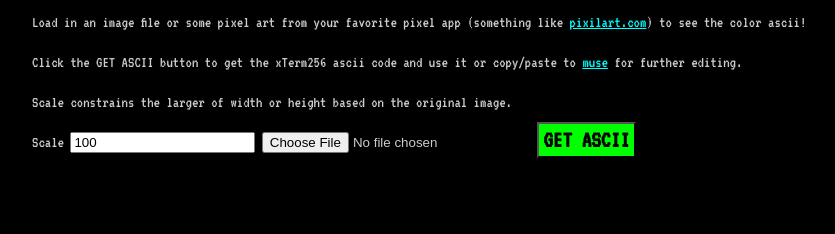
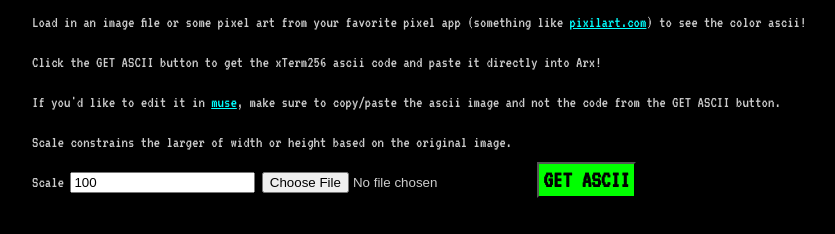
Before and after one commit to serverglitch/piscii, a website: page index.html in a window 1280 px wide. Shown: the part 62-296 px from the top of the page, without its empty margins (16-851 px from the left). Drawn offline with Linux system fonts and the light colour scheme.

Commit message:
updated instructions

```diff
--- a/index.html
+++ b/index.html
@@ -17,7 +17,10 @@
           the color ascii!
         </p>
         <p>
-          Click the GET ASCII button to get the xTerm256 ascii code and use it or copy/paste to <a href="http://muse.arxmush.org" target="_blank">muse</a> for further editing.
+          Click the GET ASCII button to get the xTerm256 ascii code and paste it directly into Arx!
+        </p>
+        <p>
+          If you'd like to edit it in <a href="http://muse.arxmush.org" target="_blank">muse</a>, make sure to copy/paste the ascii image and not the code from the GET ASCII button.
         </p>
     </header>
     <p>Scale constrains the larger of width or height based on the original image.</p>
```
